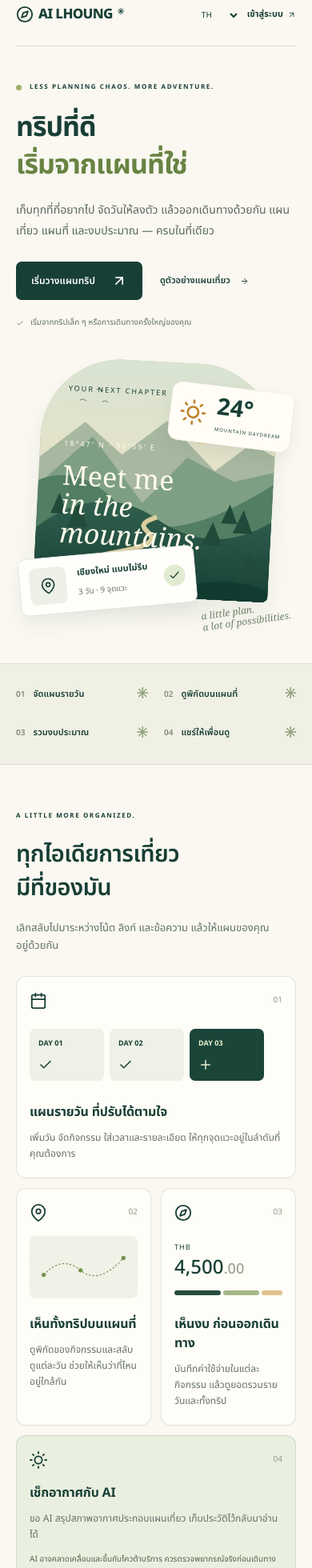
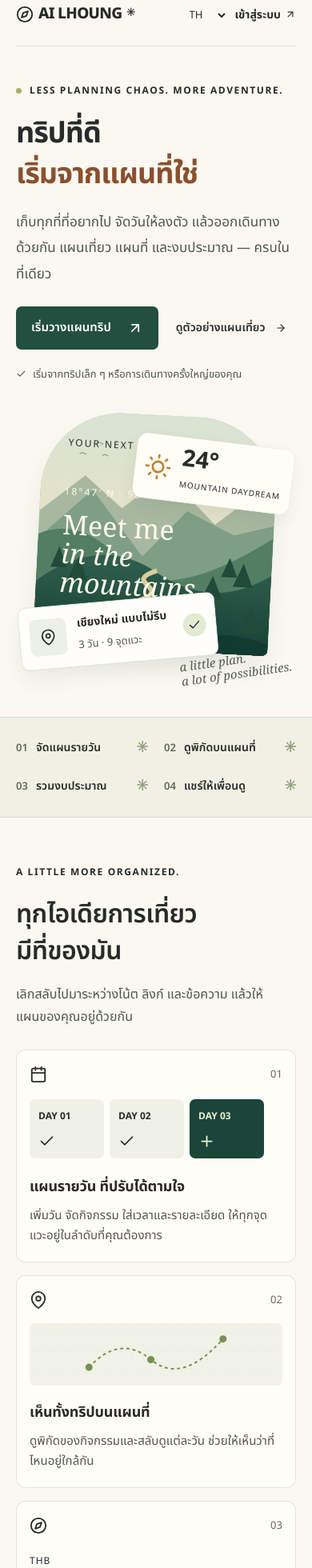
Before and after one commit to Krist-KritnarinP/Persoanl-project-front, a React (Vite) app: page / in a window 390 px wide. Shown: the part 20-1980 px from the top of the page at 80% size. Built offline with nearby package versions, Linux system fonts and the light colour scheme; no server answers.

Commit message:
style: improve landing text contrast and increase typography sizes

```diff
--- a/src/landing/landing.css
+++ b/src/landing/landing.css
@@ -1,11 +1,12 @@
 .landing {
-  --lp-ink: #183f35;
+  --lp-ink: #272b2a;
+  --lp-brand: #234f40;
   --lp-paper: #faf8f1;
-  --lp-muted: #647169;
+  --lp-muted: #505650;
   background: var(--lp-paper);
   color: var(--lp-ink);
   overflow: clip;
-  font-size: 15px;
+  font-size: 17px;
   line-height: 1.7;
 }
 .landing * {
@@ -52,7 +53,7 @@
 }
 .lp-brand-dot {
   align-self: flex-start;
-  font-size: 11px;
+  font-size: 14px;
   line-height: 2;
 }
 .lp-nav-links,
@@ -62,7 +63,7 @@
   gap: 28px;
 }
 .lp-nav-links a {
-  font-size: 13px;
+  font-size: 16px;
   font-weight: 600;
 }
 .lp-nav-links a:hover,
@@ -75,7 +76,7 @@
 }
 .lp-nav-end select {
   font: inherit;
-  font-size: 12px;
+  font-size: 15px;
   background: transparent;
   border: 0;
   padding: 6px;
@@ -86,7 +87,7 @@
   align-items: center;
   gap: 12px;
   font-weight: 700;
-  font-size: 13px;
+  font-size: 16px;
 }
 .lp-hero {
   display: grid;
@@ -96,7 +97,7 @@
   padding-block: 70px 85px;
 }
 .lp-eyebrow {
-  font-size: 10px;
+  font-size: 13px;
   letter-spacing: 2px;
   font-weight: 700;
   display: flex;
@@ -111,7 +112,7 @@
   background: #a2b16d;
 }
 .landing h1 {
-  font-size: clamp(38px, 4.6vw, 65px);
+  font-size: clamp(42px, 4.8vw, 68px);
   line-height: 1.4;
   letter-spacing: -2px;
   font-weight: 700;
@@ -119,13 +120,13 @@
 }
 .landing h1 em {
   font-style: normal;
-  color: #688342;
+  color: #89502f;
 }
 .lp-intro {
-  font-size: 16px;
+  font-size: 18px;
   line-height: 1.9;
   max-width: 440px;
-  color: #59675d;
+  color: #505650;
 }
 .lp-actions {
   display: flex;
@@ -140,11 +141,11 @@
   justify-content: center;
   gap: 25px;
   padding: 16px 23px;
-  background: var(--lp-ink);
+  background: var(--lp-brand);
   color: white;
   border-radius: 7px;
   font-weight: 600;
-  font-size: 14px;
+  font-size: 17px;
   transition:
     background 0.18s,
     transform 0.18s;
@@ -160,7 +161,7 @@
   display: inline-flex;
   gap: 12px;
   align-items: center;
-  font-size: 13px;
+  font-size: 16px;
   font-weight: 600;
 }
 .lp-quiet {
@@ -168,7 +169,7 @@
   gap: 8px;
   align-items: center;
   color: var(--lp-muted);
-  font-size: 11px;
+  font-size: 14px;
   margin-top: 20px;
 }
 .lp-quiet svg {
@@ -200,7 +201,7 @@
   display: flex;
   justify-content: space-between;
   align-items: center;
-  font-size: 9px;
+  font-size: 12px;
   letter-spacing: 2px;
 }
 .lp-postcard-top svg {
@@ -217,7 +218,7 @@
   gap: 12px;
 }
 .lp-postcard-caption > span {
-  font-size: 9px;
+  font-size: 12px;
   letter-spacing: 2px;
 }
 .lp-postcard-caption strong {
@@ -253,7 +254,7 @@
 }
 .lp-weather-sticker span {
   display: block;
-  font-size: 6px;
+  font-size: 10px;
   letter-spacing: 1px;
   margin-top: 6px;
 }
@@ -272,12 +273,12 @@
   transform: rotate(-5deg);
 }
 .lp-plan-sticker b {
-  font-size: 13px;
+  font-size: 16px;
   display: block;
 }
 .lp-plan-sticker div > span {
-  font-size: 10px;
-  color: #68766b;
+  font-size: 13px;
+  color: #505650;
 }
 .lp-tiny-icon {
   padding: 13px;
@@ -297,10 +298,10 @@
   bottom: -27px;
   font-family: Georgia, serif;
   font-style: italic;
-  font-size: 13px;
+  font-size: 16px;
   line-height: 1.2;
   transform: rotate(-8deg);
-  color: #708369;
+  color: #565b52;
 }
 .lp-ribbon {
   border-block: 1px solid #183f351a;
@@ -316,12 +317,12 @@
   display: flex;
   align-items: center;
   gap: 16px;
-  font-size: 13px;
+  font-size: 16px;
   font-weight: 600;
 }
 .lp-ribbon-number {
-  font-size: 10px;
-  color: #7d8979;
+  font-size: 13px;
+  color: #62675d;
 }
 .lp-spark {
   font-size: 19px;
@@ -339,7 +340,7 @@
   margin-bottom: 40px;
 }
 .landing h2 {
-  font-size: clamp(28px, 3vw, 41px);
+  font-size: clamp(32px, 3.2vw, 44px);
   line-height: 1.45;
   letter-spacing: -1px;
   white-space: pre-line;
@@ -350,7 +351,7 @@
   max-width: 330px;
   color: var(--lp-muted);
   margin: 0 0 6px;
-  font-size: 14px;
+  font-size: 17px;
 }
 .lp-feature-grid {
   display: grid;
@@ -374,18 +375,18 @@
   font-size: 22px;
 }
 .lp-feature-top > span {
-  color: #929b88;
-  font-size: 10px;
+  color: #62675d;
+  font-size: 13px;
 }
 .landing h3 {
-  font-size: 18px;
+  font-size: 21px;
   font-weight: 650;
   line-height: 1.5;
   letter-spacing: -0.2px;
   margin: 0 0 10px;
 }
 .lp-feature p {
-  font-size: 13px;
+  font-size: 16px;
   color: var(--lp-muted);
   margin: 0;
 }
@@ -394,16 +395,16 @@
   grid-column: span 3;
 }
 .lp-feature-3 {
-  background: #eaf0e0;
+  background: #f0eee5;
 }
 .lp-feature-4 {
   background: #eee9de;
 }
 .lp-feature small {
   display: block;
-  font-size: 10px;
+  font-size: 13px;
   line-height: 1.7;
-  color: #536146;
+  color: #4e554c;
   margin-top: 12px;
 }
 .lp-mini-days,
@@ -424,7 +425,7 @@
   padding: 11px;
   background: #eff1e6;
   border-radius: 7px;
-  font-size: 9px;
+  font-size: 12px;
   width: 31%;
   font-weight: 650;
 }
@@ -433,7 +434,7 @@
   color: #e9f0ce;
 }
 .lp-mini-days svg {
-  font-size: 18px;
+  font-size: 21px;
 }
 .lp-mini-map {
   display: flex;
@@ -455,7 +456,7 @@
   height: 100%;
 }
 .lp-mini-budget > span {
-  font-size: 9px;
+  font-size: 12px;
   letter-spacing: 1px;
 }
 .lp-mini-budget b {
@@ -465,8 +466,8 @@
   font-weight: 500;
 }
 .lp-mini-budget b span {
-  color: #9ca38e;
-  font-size: 18px;
+  color: #62675d;
+  font-size: 21px;
 }
 .lp-mini-budget > div {
   display: flex;
@@ -489,7 +490,7 @@
 }
 .lp-sample-section {
   padding: 75px 0;
-  background: #e9eddf;
+  background: #f0ede6;
   border-block: 1px solid #173d3415;
 }
 .lp-sample-layout {
@@ -500,7 +501,7 @@
 }
 .lp-sample-desc {
   color: var(--lp-muted);
-  font-size: 14px;
+  font-size: 17px;
   margin-top: 17px;
 }
 .lp-sample-stats {
@@ -518,12 +519,12 @@
   line-height: 1.5;
 }
 .lp-sample-stats span {
-  font-size: 11px;
-  color: #5e6a58;
+  font-size: 14px;
+  color: #505650;
 }
 .lp-sample-note {
-  font-size: 10px;
-  color: #5e6a58;
+  font-size: 13px;
+  color: #505650;
   max-width: 330px;
   margin-top: 30px;
 }
@@ -540,7 +541,7 @@
   align-items: center;
   padding: 23px 26px;
   border-bottom: 1px solid #183f3512;
-  font-size: 12px;
+  font-size: 15px;
   font-weight: 600;
 }
 .lp-itinerary-head > span:first-child {
@@ -561,12 +562,12 @@
   padding: 8px 16px;
   border-radius: 6px;
   border: 1px solid transparent;
-  font-size: 11px;
+  font-size: 14px;
   cursor: pointer;
   font-weight: 600;
 }
 .lp-day-tabs button[aria-pressed="true"] {
-  background: var(--lp-ink);
+  background: var(--lp-brand);
   color: white;
 }
 .lp-day-content {
@@ -574,7 +575,7 @@
   min-height: 274px;
 }
 .lp-day-title {
-  font-size: 15px;
+  font-size: 17px;
   font-weight: 600;
   margin: 0 0 20px;
 }
@@ -586,8 +587,8 @@
   padding: 14px 0;
 }
 .lp-stop-time {
-  font-size: 10px;
-  color: #73806b;
+  font-size: 13px;
+  color: #565b52;
 }
 .lp-stop-dot {
   position: relative;
@@ -610,31 +611,31 @@
   flex: 1;
 }
 .lp-stop b {
-  font-size: 12px;
+  font-size: 15px;
   display: block;
   font-weight: 600;
 }
 .lp-stop div span {
-  font-size: 9px;
-  color: #75806a;
+  font-size: 12px;
+  color: #565b52;
   display: flex;
   align-items: center;
   gap: 3px;
   margin-top: 4px;
 }
 .lp-stop > svg {
-  font-size: 14px;
+  font-size: 17px;
   color: #819170;
 }
 .lp-itinerary-bottom {
   padding: 15px 26px;
   border-top: 1px solid #173d3415;
-  font-size: 8px;
+  font-size: 12px;
   letter-spacing: 1.5px;
   display: flex;
   align-items: center;
   gap: 8px;
-  color: #678156;
+  color: #505650;
 }
 .lp-how {
   display: grid;
@@ -661,11 +662,11 @@
 .lp-how li > span {
   font-family: Georgia, serif;
   font-size: 27px;
-  color: #82936b;
+  color: #62675d;
   font-style: italic;
 }
 .lp-how li p {
-  font-size: 13px;
+  font-size: 16px;
   color: var(--lp-muted);
   margin: 0;
 }
@@ -676,7 +677,7 @@
   padding-bottom: 90px;
 }
 .lp-faq h2 {
-  font-size: 28px;
+  font-size: 32px;
 }
 .lp-faq details {
   border-bottom: 1px solid #173d3420;
@@ -689,7 +690,7 @@
   align-items: center;
   justify-content: space-between;
   gap: 20px;
-  font-size: 14px;
+  font-size: 17px;
   font-weight: 600;
 }
 .lp-faq summary::-webkit-details-marker {
@@ -700,7 +701,7 @@
 }
 .lp-faq details p {
   color: var(--lp-muted);
-  font-size: 13px;
+  font-size: 16px;
   line-height: 1.8;
   padding: 0 22px 20px 0;
   margin: 0;
@@ -715,7 +716,7 @@
 .lp-last {
   position: relative;
   isolation: isolate;
-  background: #1c4438;
+  background: #29332f;
   color: #fffbee;
   border-radius: 14px;
   padding: 55px 60px;
@@ -725,11 +726,11 @@
   font-size: clamp(29px, 3.5vw, 45px);
 }
 .lp-last .lp-eyebrow {
-  color: #bac9a2;
+  color: #e0e3d8;
 }
 .lp-last p:not(.lp-eyebrow) {
-  font-size: 14px;
-  color: #c2cbb6;
+  font-size: 17px;
+  color: #e0e3d8;
   margin-top: 15px;
 }
 .lp-button-light {
@@ -757,14 +758,14 @@
   gap: 20px;
 }
 .lp-footer .lp-brand {
-  font-size: 17px;
+  font-size: 19px;
 }
 .lp-footer p {
-  font-size: 11px;
+  font-size: 14px;
   color: var(--lp-muted);
 }
 .lp-footer > span {
-  font-size: 8px;
+  font-size: 12px;
   letter-spacing: 1px;
   color: var(--lp-muted);
 }
@@ -835,11 +836,14 @@
     width: calc(100% - 40px);
   }
   .lp-nav {
-    height: 78px;
+    min-height: 78px;
+    height: auto;
+    padding-block: 18px;
+    flex-wrap: wrap;
     gap: 12px;
   }
   .lp-brand {
-    font-size: 17px;
+    font-size: 19px;
     gap: 6px;
   }
   .lp-brand-icon {
@@ -852,11 +856,11 @@
     gap: 9px;
   }
   .lp-login {
-    font-size: 11px;
+    font-size: 14px;
     gap: 5px;
   }
   .lp-nav-end select {
-    font-size: 10px;
+    font-size: 13px;
     max-width: 58px;
   }
   .lp-hero {
@@ -865,17 +869,17 @@
     padding-block: 45px 65px;
   }
   .lp-eyebrow {
-    font-size: 8px;
+    font-size: 12px;
     letter-spacing: 1.6px;
     margin-bottom: 19px;
   }
   .landing h1 {
-    font-size: clamp(34px, 8vw, 54px);
+    font-size: clamp(36px, 8.8vw, 58px);
     letter-spacing: -1px;
     margin-bottom: 19px;
   }
   .lp-intro {
-    font-size: 14px;
+    font-size: 17px;
     max-width: 440px;
   }
   .lp-actions {
@@ -884,14 +888,14 @@
   }
   .lp-button {
     padding: 14px 19px;
-    font-size: 12px;
+    font-size: 15px;
     gap: 20px;
   }
   .lp-text-link {
-    font-size: 11px;
+    font-size: 14px;
   }
   .lp-quiet {
-    font-size: 10px;
+    font-size: 13px;
   }
   .lp-hero-art {
     max-width: 410px;
@@ -912,7 +916,7 @@
   .lp-art-note {
     right: -8px;
     bottom: -20px;
-    font-size: 12px;
+    font-size: 15px;
   }
   .lp-ribbon > .lp-wrap {
     display: grid;
@@ -921,7 +925,7 @@
     padding-block: 22px;
   }
   .lp-ribbon > .lp-wrap > span {
-    font-size: 11px;
+    font-size: 14px;
     gap: 10px;
   }
   .lp-spark {
@@ -935,39 +939,39 @@
     margin-bottom: 27px;
   }
   .landing h2 {
-    font-size: 29px;
+    font-size: 32px;
     letter-spacing: -0.6px;
   }
   .lp-section-heading > p {
     margin-top: 18px;
-    font-size: 13px;
+    font-size: 16px;
   }
   .lp-feature-grid {
-    grid-template-columns: 1fr 1fr;
-    gap: 12px;
+    grid-template-columns: 1fr;
+    gap: 16px;
   }
   .lp-feature {
     grid-column: span 1;
     padding: 19px 16px;
   }
   .lp-feature-0 {
-    grid-column: span 2;
+    grid-column: span 1;
   }
   .lp-feature-0 .lp-mini-days {
     max-width: 300px;
   }
   .lp-feature-3,
   .lp-feature-4 {
-    grid-column: span 2;
+    grid-column: span 1;
   }
   .lp-feature-top {
     margin-bottom: 18px;
   }
   .landing h3 {
-    font-size: 16px;
+    font-size: 18px;
   }
   .lp-feature p {
-    font-size: 12px;
+    font-size: 15px;
   }
   .lp-mini-budget b {
     font-size: 24px;
@@ -1016,13 +1020,13 @@
     padding-bottom: 55px;
   }
   .lp-faq summary {
-    font-size: 13px;
+    font-size: 16px;
   }
   .lp-last {
     padding: 35px 25px;
   }
   .lp-last p:not(.lp-eyebrow) {
-    font-size: 13px;
+    font-size: 16px;
     max-width: 250px;
   }
   .lp-last-compass {
@@ -1040,13 +1044,13 @@
   }
   .lp-footer > span {
     width: 100%;
-    font-size: 7px;
+    font-size: 11px;
   }
   .lp-check {
     margin-left: 5px;
   }
   .lp-plan-sticker b {
-    font-size: 11px;
+    font-size: 14px;
   }
 }
 @media (prefers-reduced-motion: reduce) {
```
Also changed, not shown: 2 other files (tests, documents, lock files or other folders).
